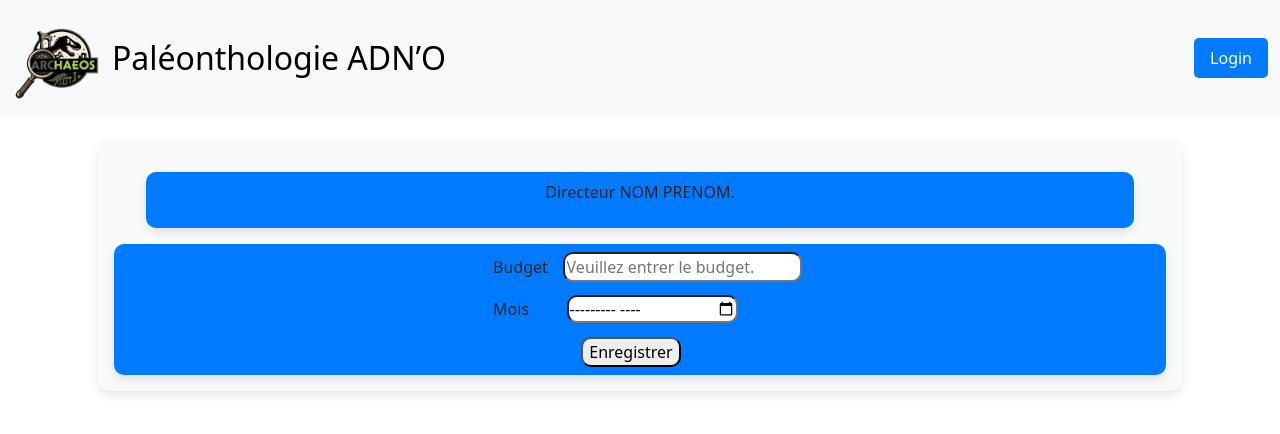
After one commit to MagOrl/SAE-3.01A-GR_N, a Flask app: page /directeur/budget/ in a window 1280 px wide. The commit adds this page. Shown: the top 434 px of the page. Run offline with Flask 3, Linux system fonts and the light colour scheme; parts of the project's set-up code (start-up, migrations or seed data) failed here and were passed over.

Commit message:
Conception de la page de définition du budget mensuel par un directeur.

```diff
--- a/monApp/static/style.css
+++ b/monApp/static/style.css
@@ -26,11 +26,11 @@
 
 /* ADMINISTRATEUR */
 
-.boite-bonjour-admin,
+.boite-bonjour,
 .boite-choix-menu,
 .bouton-gerer-materiel,
 .bouton-gerer-personnel,
-.bloc-entier-admin {
+.bloc-entier {
     border-radius: 10px;
     box-shadow: var(--shadow);
 }
@@ -50,7 +50,7 @@
     box-shadow: var(--shadow-hover);
 }
 
-.boite-bonjour-admin {
+.boite-bonjour {
     text-align: center;
     background-color: var(--primary-color);
     margin: 1em 2rem 1em 2rem;
@@ -65,8 +65,46 @@
     margin: 0.5rem;
 }
 
-.bloc-entier-admin {
+.bloc-entier {
     background-color: var(--bg);
     padding: 1rem;
     margin: 1rem;
 }
+
+/* DIRECTEUR - FIXER BUDGET */
+
+.boite-glob-infos-budget {
+    display: flex;
+    flex-wrap: wrap;
+    align-items: center;
+    background-color: var(--primary-color);
+    padding: 0.5rem 1rem;
+    padding-left: 30%;
+    padding-right: 30%;
+    flex-basis: 40%;
+    border-radius: 10px;
+    box-shadow: var(--shadow);
+    justify-content: center;
+}
+
+.boite-infos-budget {
+    display: flex;
+    flex-wrap: nowrap;
+    align-items: baseline;
+}
+
+.info-budget-text {
+    flex-basis: 20%;
+}
+
+.info-budget-field {
+    border-radius: 10px;
+    margin-left: 5%;
+    flex-basis: 55%;
+}
+
+.submit-budget {
+    margin-left: 30%;
+    flex-basis: 40%;
+    border-radius: 10px;
+}
--- /dev/null
+++ b/monApp/templates/Directeur_Fixer_Budget.html
@@ -0,0 +1,24 @@
+{% extends "nav_bar.html" %}
+
+{% block content %}
+<body>
+    <section class="bloc-entier">
+        <div class="boite-bonjour">
+            <p>Directeur NOM PRENOM.</p>
+        </div>
+        <div class="boite-glob-infos-budget">
+            <form action="">
+                <div class="boite-infos-budget">
+                    <p class="info-budget-text">Budget</p>
+                    <input class="info-budget-field" type="number" placeholder="Veuillez entrer le budget." size="18" min="1"/>
+                </div>
+                <div class="boite-infos-budget">
+                    <p class="info-budget-text">Mois</p>
+                    <input class="info-budget-field" type="month" placeholder="AAAA-MM" size="18"/>
+                </div>
+                <input class="submit-budget" type="submit" value="Enregistrer">
+            </form>
+        </div>
+    </section>
+</body>
+{% endblock %}
--- a/monApp/views.py
+++ b/monApp/views.py
@@ -21,6 +21,11 @@ def chercheur_echantillon():
 @app.route('/chercheur/sequence/')
 def chercheur_sequence():
     return render_template("Chercheur_Sequence.html")
+
+@app.route('/directeur/budget/')
+def directeur_budget():
+    return render_template("Directeur_Fixer_Budget.html")
+
 @app.route("/admin/")
 def admin():
     return render_template("home_admin.html")
```
